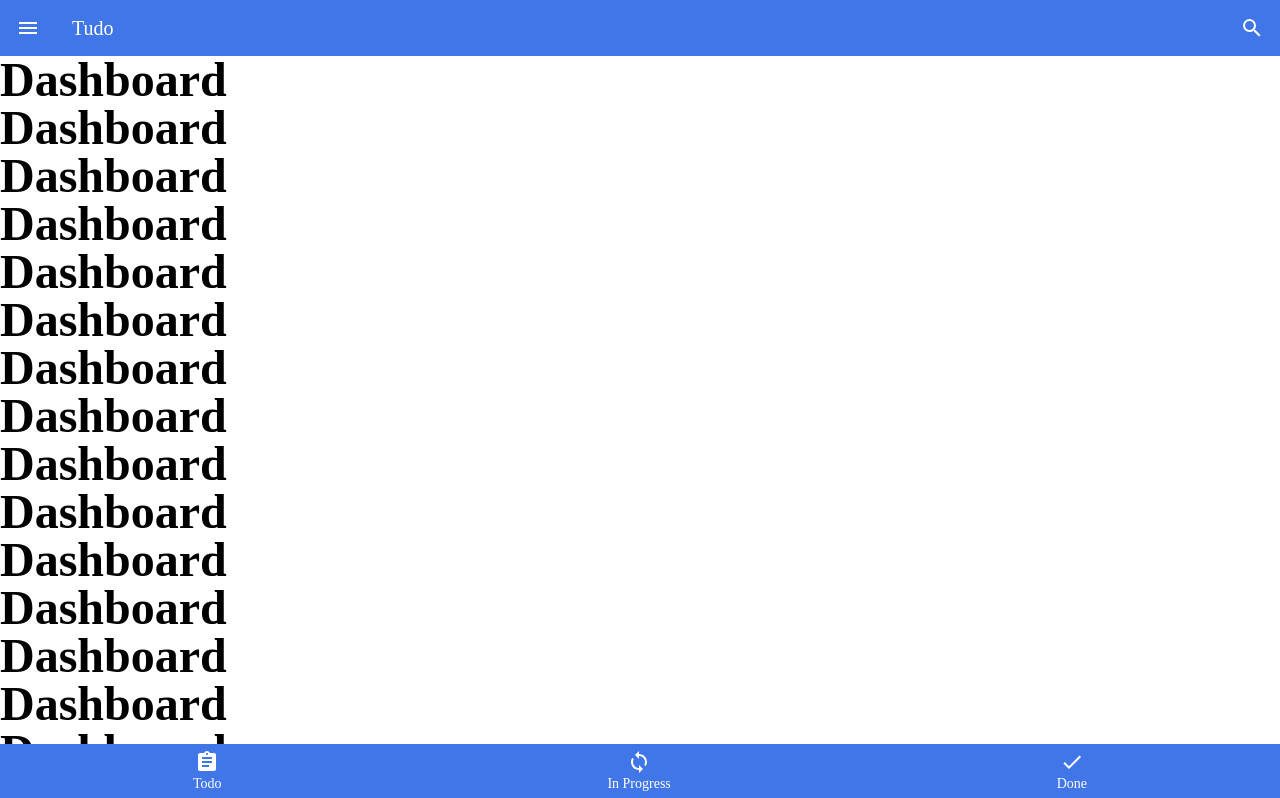
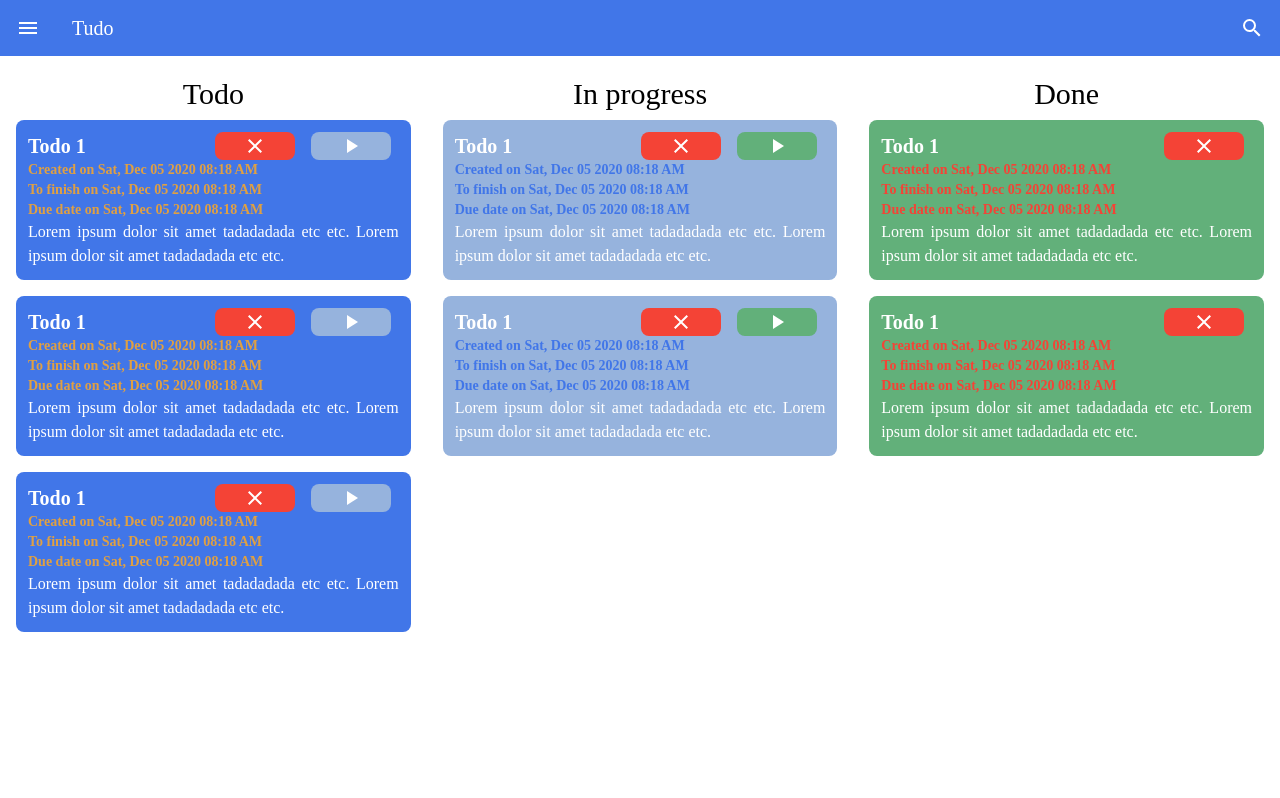
Before and after one commit to rgvillanueva28/Tudo, a React (Create React App) app: page / in a window 1280 px wide. Shown: the top 798 px of the page. Built offline with nearby package versions, Linux system fonts and the light colour scheme.

Commit message:
🎴feat: Containers and Card for Dashboard

```diff
--- a/package.json
+++ b/package.json
@@ -12,6 +12,7 @@
     "@types/react": "^16.9.53",
     "@types/react-dom": "^16.9.8",
     "autoprefixer": "9",
+    "moment": "^2.29.1",
     "postcss": "7",
     "react": "^17.0.1",
     "react-dom": "^17.0.1",
--- a/src/App.tsx
+++ b/src/App.tsx
@@ -15,7 +15,7 @@ function App() {
           <div style={{ paddingTop: "56px", paddingBottom: "56px" }}>
             <Route exact path="/" component={Dashboard} />
           </div>
-          <Footer />
+          {/* <Footer /> */}
         </div>
       </Switch>
     </Router>
--- /dev/null
+++ b/src/Components/CategoryContainer.tsx
@@ -0,0 +1,5 @@
+import React from "react";
+
+export default function CategoryContainer({ children }: any) {
+  return <div className="flex flex-col flex-1 mt-5 mx-4">{children}</div>;
+}
--- /dev/null
+++ b/src/Components/DoneCard.tsx
@@ -0,0 +1,36 @@
+import React from "react";
+import moment from "moment";
+
+interface toDoCardProps {
+  title: string;
+  dateCreated: Date;
+  dateToDo: Date;
+  dateFinished: Date;
+  description: string;
+}
+
+export default function DoneCard({
+  title,
+  dateCreated,
+  dateToDo,
+  dateFinished,
+  description,
+}: toDoCardProps) {
+  return (
+    <div className="flex flex-col w-100 my-2 rounded-lg bg-success text-left p-3 text-white">
+      <h2 className="text-xl font-bold">{title}</h2>
+      <div className="text-danger flex flex-col font-semibold text-sm">
+        <p>{`Created on ${moment(dateCreated).format(
+          "dddd, MMM DD YYYY hh:mm A"
+        )}`}</p>
+        <p>{`To do on ${moment(dateToDo).format(
+          "dddd, MMM DD YYYY hh:mm A"
+        )}`}</p>
+        <p>{`Due date on ${moment(dateFinished).format(
+          "dddd, MMM DD YYYY hh:mm A"
+        )}`}</p>
+      </div>
+      <p className="text-base text-justify">{description}</p>
+    </div>
+  );
+}
--- /dev/null
+++ b/src/Components/InProgressCard.tsx
@@ -0,0 +1,46 @@
+import React from "react";
+import moment from "moment";
+
+interface toDoCardProps {
+  title: string;
+  dateCreated: Date;
+  dateToDo: Date;
+  dateFinished: Date;
+  description: string;
+}
+
+export default function InProgressCard({
+  title,
+  dateCreated,
+  dateToDo,
+  dateFinished,
+  description,
+}: toDoCardProps) {
+  return (
+    <div className="flex flex-col w-100 my-2 rounded-lg bg-brand-main text-left p-3 text-white">
+      <div className="flex flex-row justify-around">
+        <h2 className="text-xl font-bold text-left w-full">{title}</h2>
+        <div className="flex flex-row w-full">
+          <button className="bg-danger rounded-lg w-full mx-2">
+            <MdClear className="mx-auto" size={24} />
+          </button>
+          <button className="bg-brand-main rounded-lg w-full mx-2">
+            <MdPlayArrow className="mx-auto" size={24} />
+          </button>
+        </div>
+      </div>
+      <div className="text-brand-dark flex flex-col font-semibold text-sm">
+        <p>{`Created on ${moment(dateCreated).format(
+          "dddd, MMM DD YYYY hh:mm A"
+        )}`}</p>
+        <p>{`To finish on ${moment(dateToDo).format(
+          "dddd, MMM DD YYYY hh:mm A"
+        )}`}</p>
+        <p>{`Due date on ${moment(dateFinished).format(
+          "dddd, MMM DD YYYY hh:mm A"
+        )}`}</p>
+      </div>
+      <p className="text-base text-justify">{description}</p>
+    </div>
+  );
+}
--- /dev/null
+++ b/src/Components/TodoCard.tsx
@@ -0,0 +1,81 @@
+import React from "react";
+import moment from "moment";
+import { MdPlayArrow, MdClear } from "react-icons/md";
+
+interface toDoCardProps {
+  title: string;
+  dateCreated: Date;
+  dateToDo: Date;
+  dateFinished: Date;
+  description: string;
+  category: string;
+}
+
+export default function TodoCard({
+  title,
+  dateCreated,
+  dateToDo,
+  dateFinished,
+  description,
+  category,
+}: toDoCardProps) {
+  const styles = {
+    bgColor:
+      category === "todo"
+        ? "bg-brand-dark"
+        : category === "inProgress"
+        ? "bg-brand-main"
+        : "bg-success",
+    dateColor:
+      category === "todo"
+        ? "text-warning"
+        : category === "inProgress"
+        ? "text-brand-dark"
+        : "text-danger",
+    nextBtnColor:
+      category === "todo"
+        ? "bg-brand-main"
+        : category === "inProgress"
+        ? "bg-success"
+        : "hidden",
+  };
+
+  return (
+    <div
+      className={
+        "flex flex-col w-100 my-2 rounded-lg text-left p-3 text-white " +
+        styles.bgColor
+      }
+    >
+      <div className="flex flex-row justify-around">
+        <h2 className="text-xl font-bold text-left w-full">{title}</h2>
+        <div className="flex flex-row">
+          <button className="bg-danger rounded-lg w-20 mx-2">
+            <MdClear className="mx-auto" size={24} />
+          </button>
+          <button
+            className={
+              "bg-brand-main rounded-lg w-20 mx-2 " + styles.nextBtnColor
+            }
+          >
+            <MdPlayArrow className="mx-auto" size={24} />
+          </button>
+        </div>
+      </div>
+      <div
+        className={"flex flex-col font-semibold text-sm " + styles.dateColor}
+      >
+        <p>{`Created on ${moment(dateCreated).format(
+          "ddd, MMM DD YYYY hh:mm A"
+        )}`}</p>
+        <p>{`To finish on ${moment(dateToDo).format(
+          "ddd, MMM DD YYYY hh:mm A"
+        )}`}</p>
+        <p>{`Due date on ${moment(dateFinished).format(
+          "ddd, MMM DD YYYY hh:mm A"
+        )}`}</p>
+      </div>
+      <p className="text-base text-justify">{description}</p>
+    </div>
+  );
+}
--- a/src/Pages/Dashboard.tsx
+++ b/src/Pages/Dashboard.tsx
@@ -1,31 +1,76 @@
+import CatContainer from "../Components/CategoryContainer";
+import TodoCard from "../Components/TodoCard";
+import InProgressCard from "../Components/InProgressCard";
+import DoneCard from "../Components/DoneCard";
+
 export default function Dashboard() {
-    return (
-        <>
-        <h2 className="text-5xl font-bold">Dashboard</h2>
-        <h2 className="text-5xl font-bold">Dashboard</h2>
-        <h2 className="text-5xl font-bold">Dashboard</h2>
-        <h2 className="text-5xl font-bold">Dashboard</h2>
-        <h2 className="text-5xl font-bold">Dashboard</h2>
-        <h2 className="text-5xl font-bold">Dashboard</h2>
-        <h2 className="text-5xl font-bold">Dashboard</h2>
-        <h2 className="text-5xl font-bold">Dashboard</h2>
-        <h2 className="text-5xl font-bold">Dashboard</h2>
-        <h2 className="text-5xl font-bold">Dashboard</h2>
-        <h2 className="text-5xl font-bold">Dashboard</h2>
-        <h1 className="text-5xl font-bold">Dashboard</h1>
-        <h1 className="text-5xl font-bold">Dashboard</h1>
-        <h1 className="text-5xl font-bold">Dashboard</h1>
-        <h1 className="text-5xl font-bold">Dashboard</h1>
-        <h1 className="text-5xl font-bold">Dashboard</h1>
-        <h1 className="text-5xl font-bold">Dashboard</h1>
-        <h1 className="text-5xl font-bold">Dashboard</h1>
-        <h1 className="text-5xl font-bold">Dashboard</h1>
-        <h1 className="text-5xl font-bold">Dashboard</h1>
-        <h1 className="text-5xl font-bold">Dashboard</h1>
-        <h1 className="text-5xl font-bold">Dashboard</h1>
-        <h1 className="text-5xl font-bold">Dashboard</h1>
-        <h1 className="text-5xl font-bold">Dashboard</h1>
-        <h1 className="text-5xl font-bold">Dashboard</h1>
-        </>
-    )
+  return (
+    <div className="flex flex-col md:flex-row justify-around text-center">
+      <CatContainer>
+        <h1 className="text-3xl">Todo</h1>
+        <TodoCard
+          title="Todo 1"
+          dateCreated={new Date()}
+          dateToDo={new Date()}
+          dateFinished={new Date()}
+          description="Lorem ipsum dolor sit amet tadadadada etc etc. Lorem ipsum dolor sit amet tadadadada etc etc."
+          category="todo"
+        />
+        <TodoCard
+          title="Todo 1"
+          dateCreated={new Date()}
+          dateToDo={new Date()}
+          dateFinished={new Date()}
+          description="Lorem ipsum dolor sit amet tadadadada etc etc. Lorem ipsum dolor sit amet tadadadada etc etc."
+          category="todo"
+        />
+        <TodoCard
+          title="Todo 1"
+          dateCreated={new Date()}
+          dateToDo={new Date()}
+          dateFinished={new Date()}
+          description="Lorem ipsum dolor sit amet tadadadada etc etc. Lorem ipsum dolor sit amet tadadadada etc etc."
+          category="todo"
+        />
+      </CatContainer>
+      <CatContainer>
+        <h1 className="text-3xl">In progress</h1>
+        <TodoCard
+          title="Todo 1"
+          dateCreated={new Date()}
+          dateToDo={new Date()}
+          dateFinished={new Date()}
+          description="Lorem ipsum dolor sit amet tadadadada etc etc. Lorem ipsum dolor sit amet tadadadada etc etc."
+          category="inProgress"
+        />
+        <TodoCard
+          title="Todo 1"
+          dateCreated={new Date()}
+          dateToDo={new Date()}
+          dateFinished={new Date()}
+          description="Lorem ipsum dolor sit amet tadadadada etc etc. Lorem ipsum dolor sit amet tadadadada etc etc."
+          category="inProgress"
+        />
+      </CatContainer>
+      <CatContainer>
+        <h1 className="text-3xl">Done</h1>
+        <TodoCard
+          title="Todo 1"
+          dateCreated={new Date()}
+          dateToDo={new Date()}
+          dateFinished={new Date()}
+          description="Lorem ipsum dolor sit amet tadadadada etc etc. Lorem ipsum dolor sit amet tadadadada etc etc."
+          category="done"
+        />
+        <TodoCard
+          title="Todo 1"
+          dateCreated={new Date()}
+          dateToDo={new Date()}
+          dateFinished={new Date()}
+          description="Lorem ipsum dolor sit amet tadadadada etc etc. Lorem ipsum dolor sit amet tadadadada etc etc."
+          category="done"
+        />
+      </CatContainer>
+    </div>
+  );
 }
```
Also changed, not shown: 2 other files (tests, documents, lock files or other folders).
